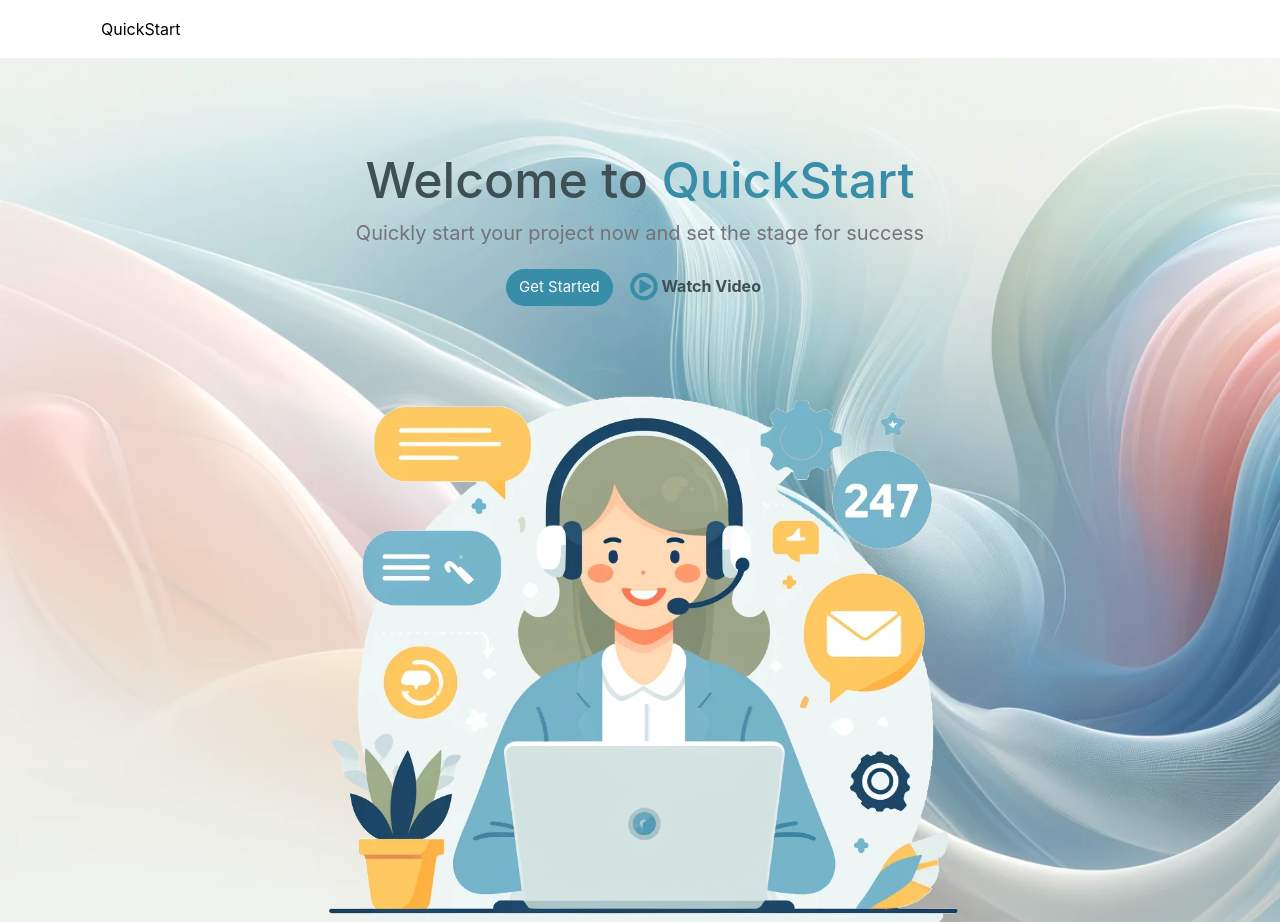
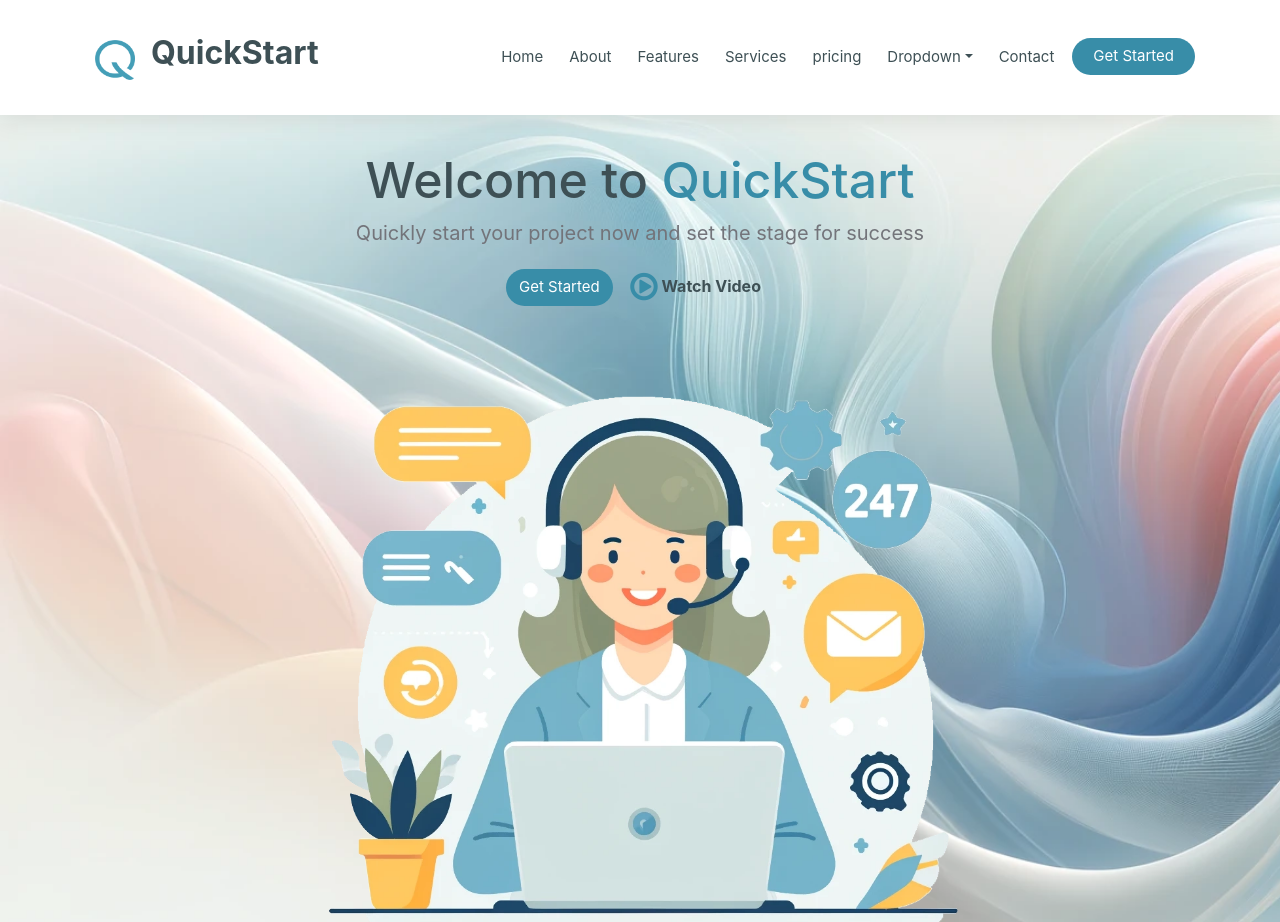
Before and after one commit to SamirEliasHernandez/QuickStart, a plain HTML site: page index.html in a window 1280 px wide. Shown: the top 922 px of the page. Drawn offline with nearby package versions, Linux system fonts and the light colour scheme.

Commit message:
cambios en el proyecto QuickStart
El navbar esta listo

```diff
--- a/index.html
+++ b/index.html
@@ -15,7 +15,7 @@
 
 	<nav class="navbar navbar-expand-lg navbar-dark  navbar fixed-top" id="BarraDe-N">
      	<div class="container">
-    		<a class="navbar-brand logoPrincipal" href="#"></a>QuickStart
+    		<a class="navbar-brand logoPrincipal" href="#"><img src="assets/logo(1).png"></a><h2><b>QuickStart</b></h2>
 
     		<div class="collapse navbar-collapse" >
       			<ul class="navbar-nav ml-auto">
@@ -46,7 +46,7 @@
           				<a class="nav-link" href="#">Contact</a>
         			</li>
         			<li class="nav-item">
-          				<a class="nav-link btn" href="#">Contact</a>
+          				<a class="nav-link btn get-btn" href="#">Get Started</a>
         			</li>
       			</ul>
      		</div>
--- a/micss.css
+++ b/micss.css
@@ -1,6 +1,36 @@
 #BarraDe-N{
 	background: white !important;
-	color: black !important;
+	padding: 30px 0;
+	box-shadow: 0px 2px 25px rgba(0, 0, 0, 0.1);
+}
+#BarraDe-N img{
+	width: 40px;
+	height: 40px;
+}
+#BarraDe-N a{
+	color: #3e5055;
+	font-size: 15px;
+	margin-left: 10px;
+	transition: all 0.3s;
+}
+#BarraDe-N a:hover{
+	color: #388da8;
+	transition: all 0.3s;
+}
+#BarraDe-N h2{
+	color: #3e5055;
+}
+#BarraDe-N .get-btn{
+	padding: 6px 20px;
+	background: #388da8;
+	border-radius: 50px;
+	color: white;
+	transition: all 0.3s;
+}
+#BarraDe-N .get-btn:hover{
+	background: #559db4;
+	color: white;
+	transition: all 0.3s;
 }
 .logoPrincipal {
     font-weight: bolder;
```
